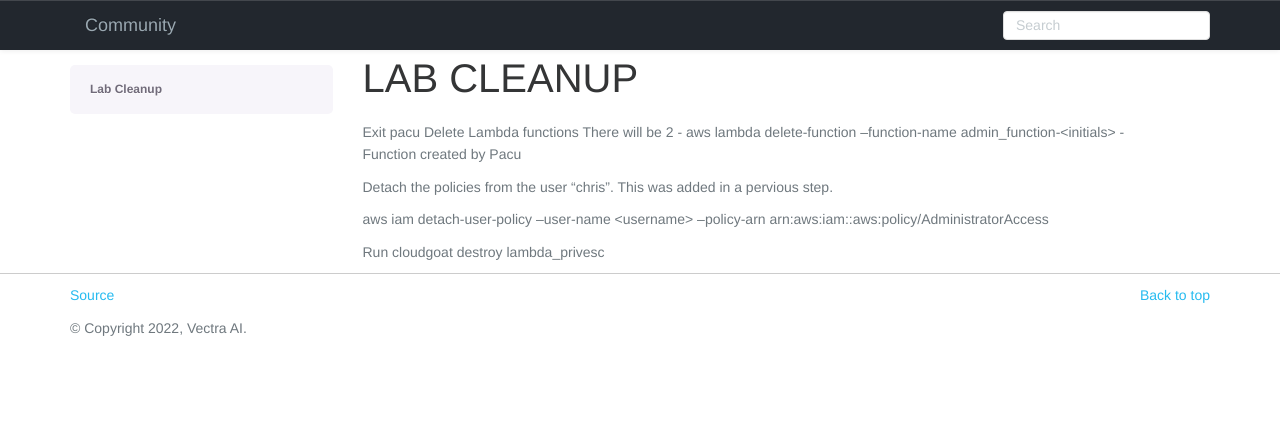
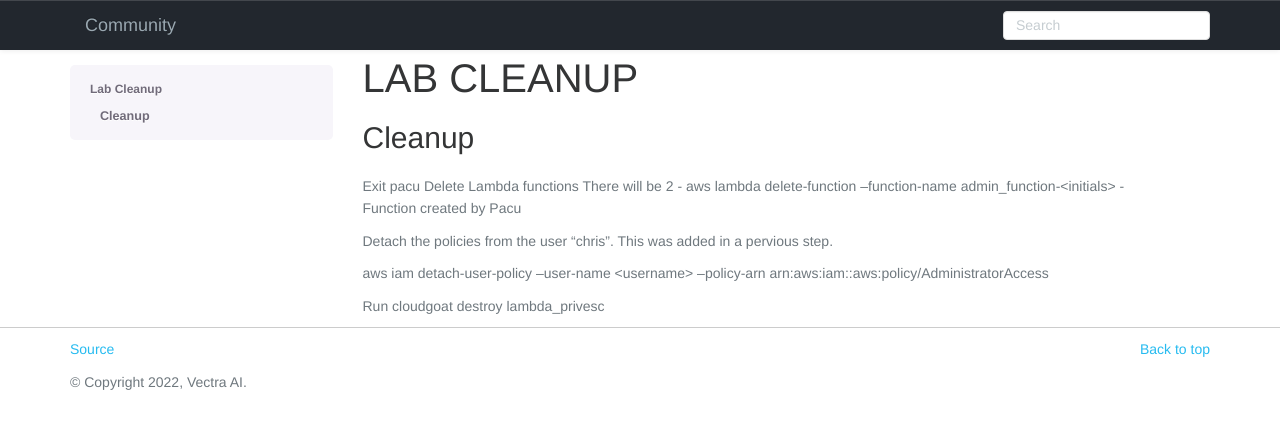
Before and after one commit to VectraCommunity/Serverless_Persistence_v2-, a Sphinx documentation site: the page built from source/lab_cleanup/lab_cleanup.rst, in a window 1280 px wide. Shown: the top 429 px of the page. Built offline with Sphinx 7.4.7, drawn with Linux system fonts in a browser that asks for light colours; nearby versions of some CDN libraries; some web fonts are replaced; pages that are not in the unit, such as notebooks, are missing from menus.

Commit message:
Updates for TOC

```diff
--- a/source/build_attack_machine/build_attack_machine.rst
+++ b/source/build_attack_machine/build_attack_machine.rst
@@ -1,4 +1,7 @@
+.. _build_attack_machine_lab:
 
+|
+|
 
 
 Build attacker machine
--- a/source/index.rst
+++ b/source/index.rst
@@ -10,7 +10,7 @@
 
    build_attack_machine/build_attack_machine
    lambda_attack/lambda_attack
-   lab_cleanup
+   lab_cleanup/lab_cleanup
 
 .. toctree::
    :maxdepth: 2
--- a/source/lab_cleanup/lab_cleanup.rst
+++ b/source/lab_cleanup/lab_cleanup.rst
@@ -2,6 +2,9 @@
 
 Lab Cleanup
 ===========
+
+Cleanup
+++++++++++++
 
 Exit pacu
 Delete Lambda functions
```
Also changed, not shown: source/lambda_attack/lambda_attack.rst (+10 -3 lines).
